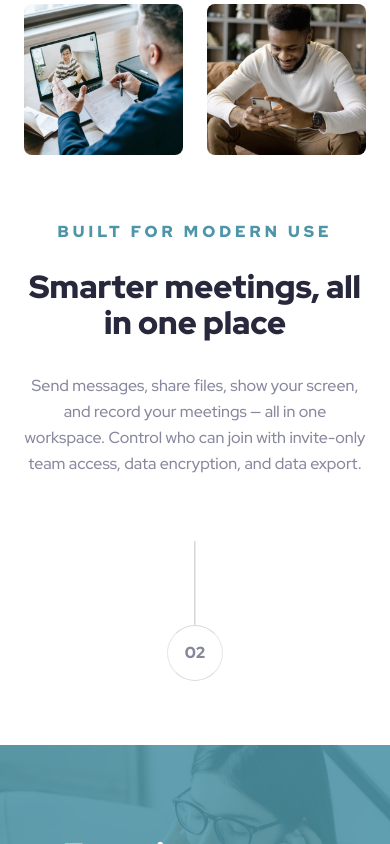
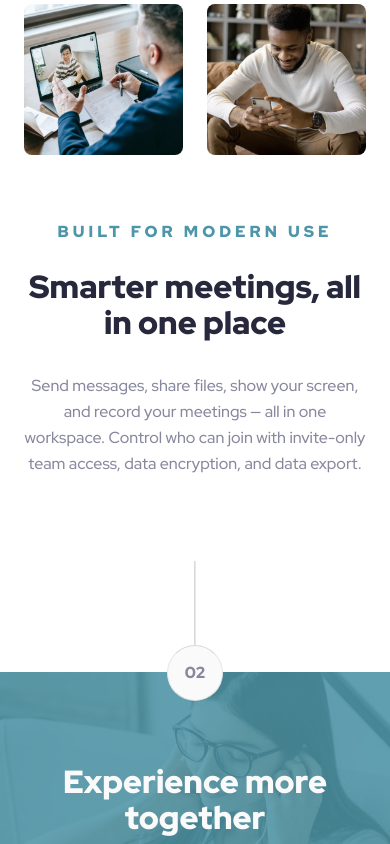
Before and after one commit to flaviare1s/meet-landing-page, a React (Vite) app: page / in a window 390 px wide. Shown: the part 1156-2000 px from the top of the page. Built offline with nearby package versions, Linux system fonts and the light colour scheme.

Commit message:
Working on mobile responsiveness

```diff
--- a/src/App.jsx
+++ b/src/App.jsx
@@ -29,11 +29,11 @@ export function App() {
       <div>
         < ProductFeaturesComponent />
       </div>
-      <div>
-        < NumberComponent number={'02'} />
-      </div>
-      <div>
+      <div className='relative mt-[50%]'>
         < FooterComponent />
+        <div className='absolute z-50 top-[-25%] left-[50%] translate-x-[-50%]'>
+          < NumberComponent number={'02'} />
+        </div>
       </div>
     </div>
   )
--- a/src/components/NumberComponent/NumberComponent.jsx
+++ b/src/components/NumberComponent/NumberComponent.jsx
@@ -2,7 +2,7 @@ export const NumberComponent = ({number}) => {
   return (
     <div className="flex flex-col justify-center items-center m-auto">
         <div className="h-[84px] border border-l-light_grey"/>
-        <div className="h-14 w-14 border border-y-light_grey rounded-full flex justify-center items-center mb-16">
+        <div className="h-14 w-14 border border-y-light_grey rounded-full flex justify-center items-center mb-16 bg-light">
             <p className="text-grey font-black text-base leading-[26px]">{number}</p>
         </div>
     </div>
```
